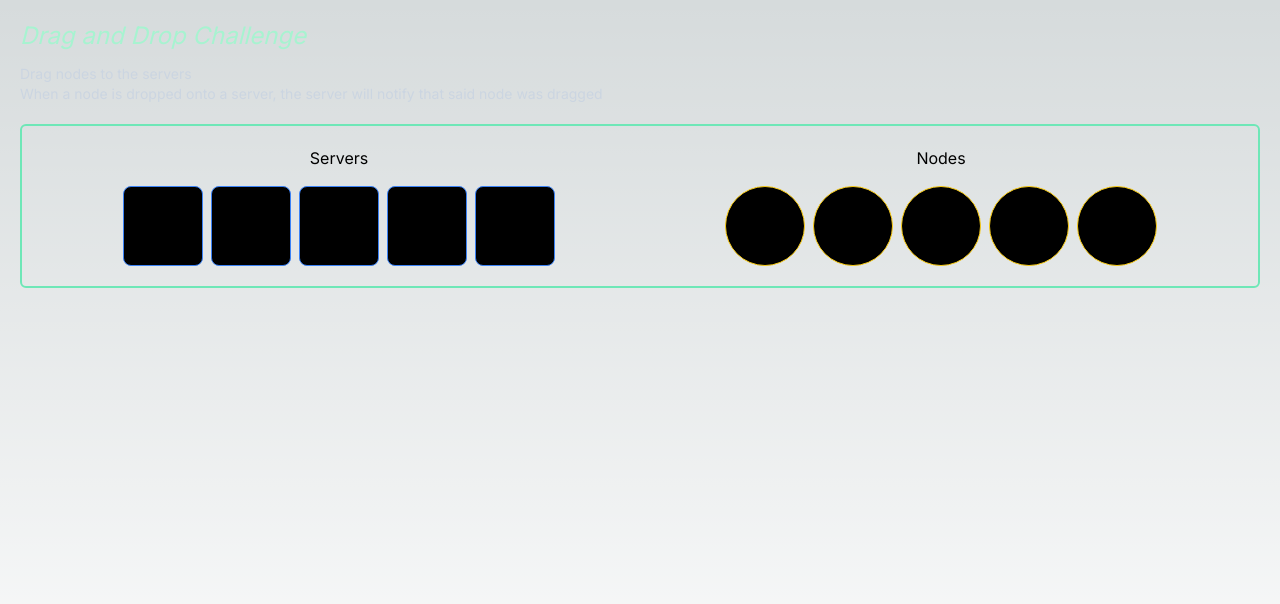
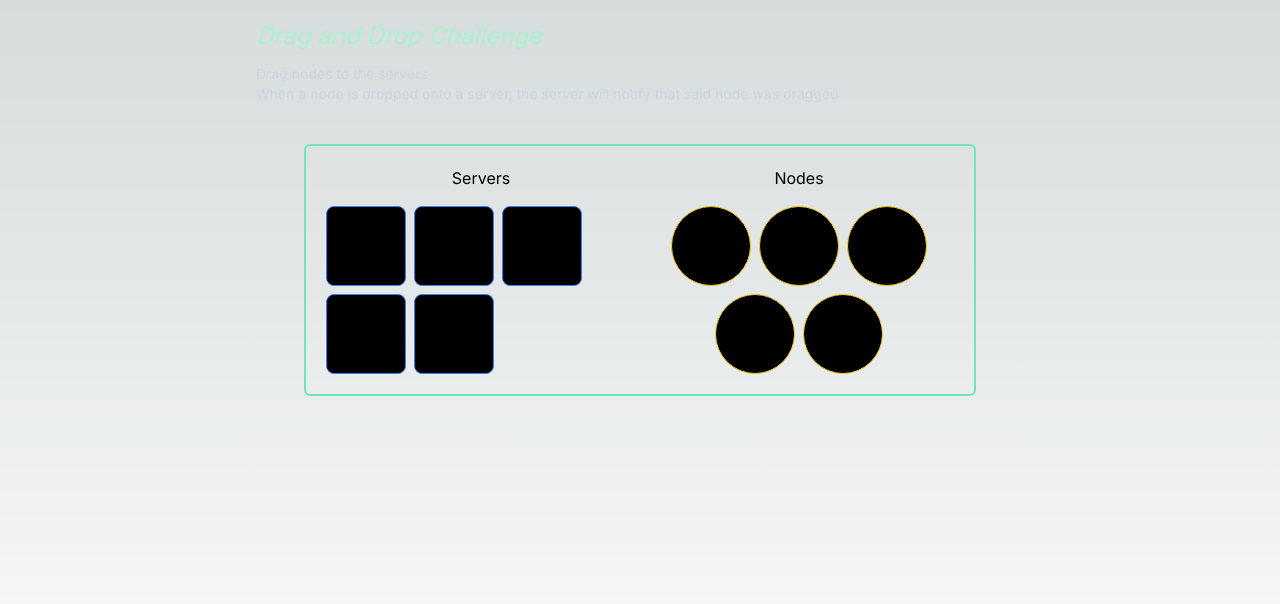
Before and after one commit to ronbarrantes/xc-drag-and-drop, a Next.js app: page / in a window 1280 px wide. Shown: the top 604 px of the page. Built offline with nearby package versions, Linux system fonts and the light colour scheme.

Commit message:
Change spacing (#4)

```diff
--- a/src/app/page.tsx
+++ b/src/app/page.tsx
@@ -3,8 +3,8 @@ import { Board } from './components/Board'
 
 export default function Home() {
   return (
-    <div className="flex flex-col w-screen h-screen p-5 gap-5">
-      <header className="text-slate-300 flex flex-col text-sm justify-between">
+    <div className="flex flex-col items-center w-screen h-screen p-5 gap-10">
+      <header className="text-slate-300 flex flex-col text-sm justify-between w-full max-w-3xl">
         <h1 className="text-2xl italic text-emerald-200 mb-3">
           Drag and Drop Challenge
         </h1>
@@ -14,7 +14,7 @@ export default function Home() {
           node was dragged
         </p>
       </header>
-      <main className="flex flex-col items-center justify-between">
+      <main className="flex flex-col items-center justify-between w-full max-w-2xl">
         <Board />
       </main>
     </div>
```
